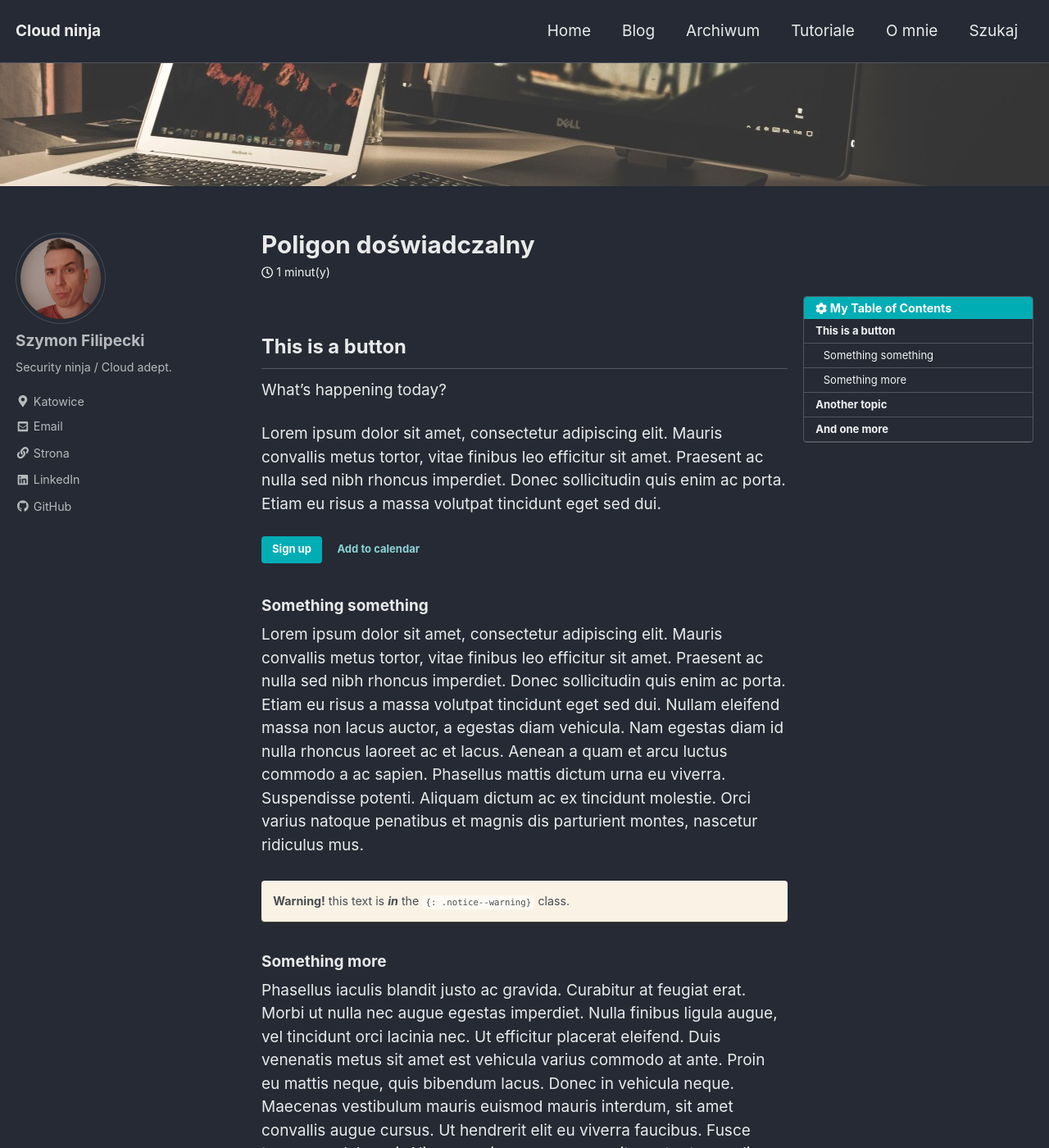
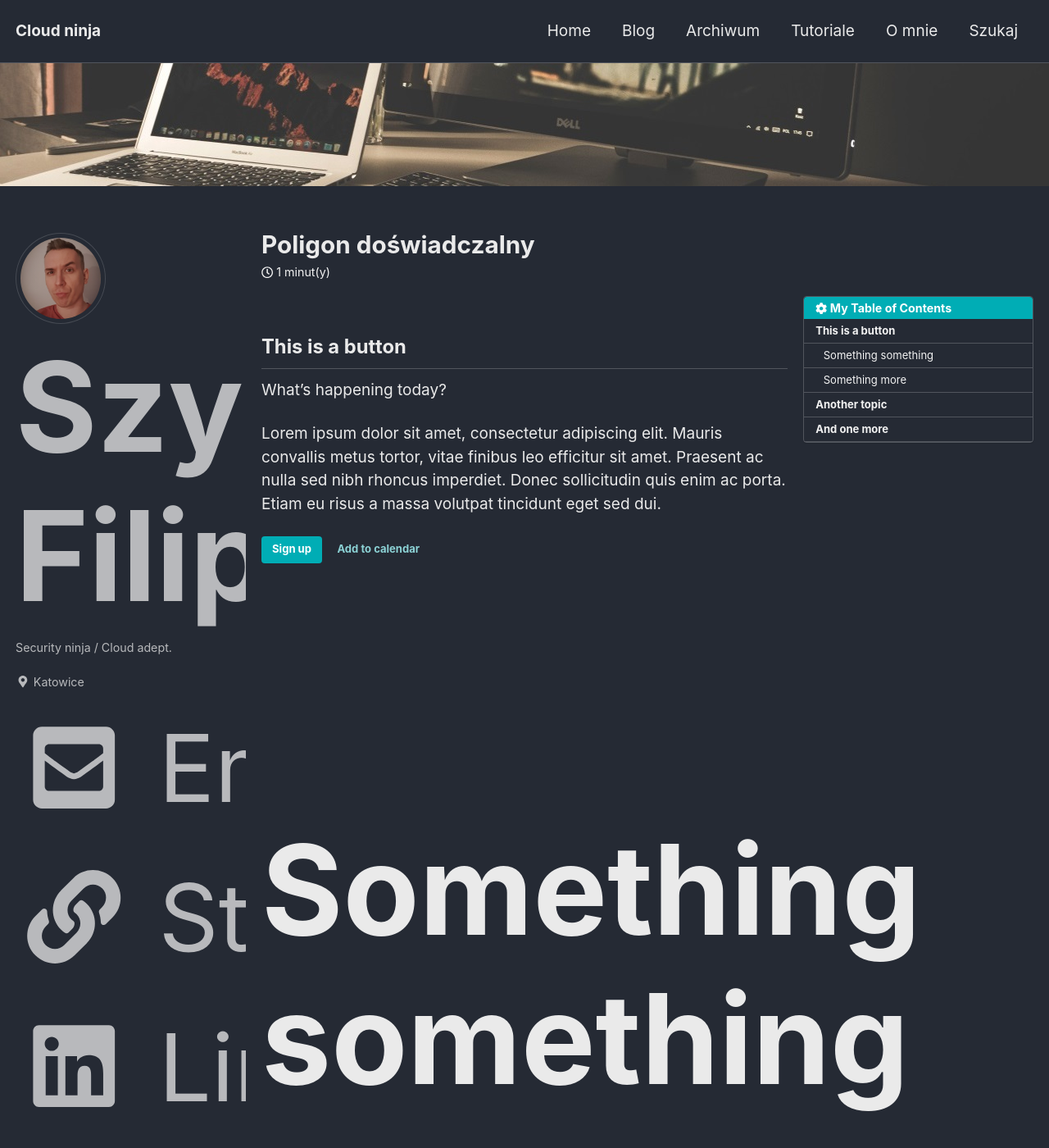
Before and after one commit to shymeck/shymeck.xyz, a Jekyll site: the page built from _posts/2018-12-18-poligon-doswiadczalny.md, in a window 1280 px wide and 1400 px high. Shown: the whole window at 82% size. Built offline with Jekyll 4.4.1, drawn with Linux system fonts in a browser that asks for light colours; cached includes are drawn as plain includes; nearby versions of some CDN libraries; comment, search, counter and statistics services are not loaded.

Commit message:
Font test

```diff
--- a/_sass/minimal-mistakes/_variables.scss
+++ b/_sass/minimal-mistakes/_variables.scss
@@ -38,7 +38,7 @@ $type-size-1: 2.441em !default; // ~39.056px
 $type-size-2: 1.953em !default; // ~31.248px
 $type-size-3: 1.563em !default; // ~25.008px
 $type-size-4: 1.25em !default; // ~20px
-$type-size-5: 1em !default; // ~16px
+$type-size-5: 8em !default; // ~16px
 $type-size-6: 0.75em !default; // ~12px
 $type-size-7: 0.6875em !default; // ~11px
 $type-size-8: 0.625em !default; // ~10px
```
